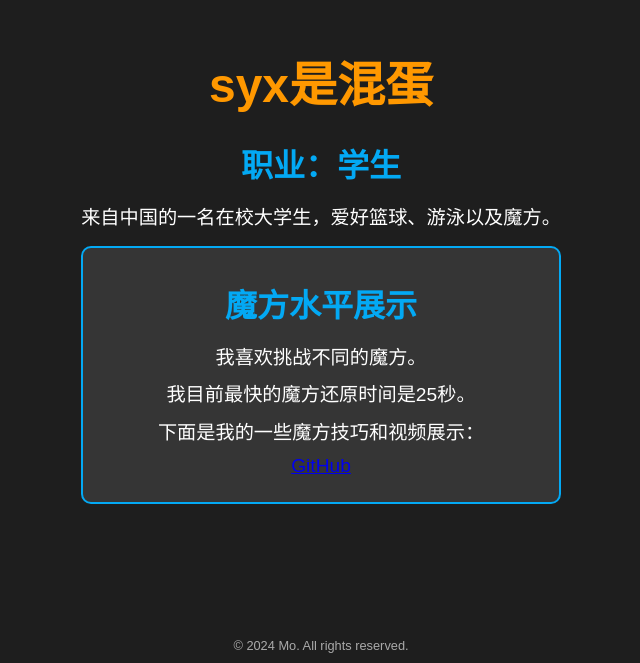
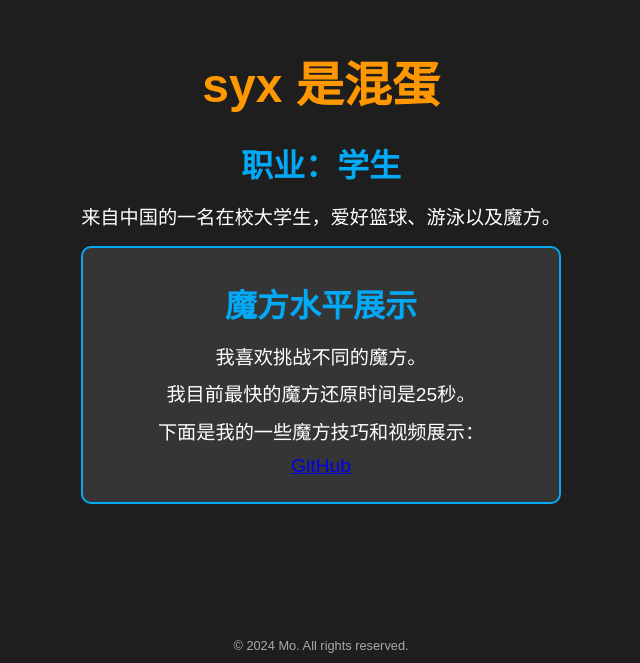
Before and after one commit to kk990kk/kk990kk.github.io, a plain HTML site: page index.html in a window 1280 px wide. Shown: the part 137-800 px from the top of the page, without its empty margins (319-959 px from the left). Drawn offline with Linux system fonts and the light colour scheme.

Commit message:
Update index.html

```diff
--- a/index.html
+++ b/index.html
@@ -53,7 +53,7 @@
 </head>
 <body>
     <div class="container">
-        <h1>syx是混蛋</h1>
+        <h1>syx 是混蛋</h1>
         <h2>职业：学生</h2>
         <p>来自中国的一名在校大学生，爱好篮球、游泳以及魔方。</p>
 
```
